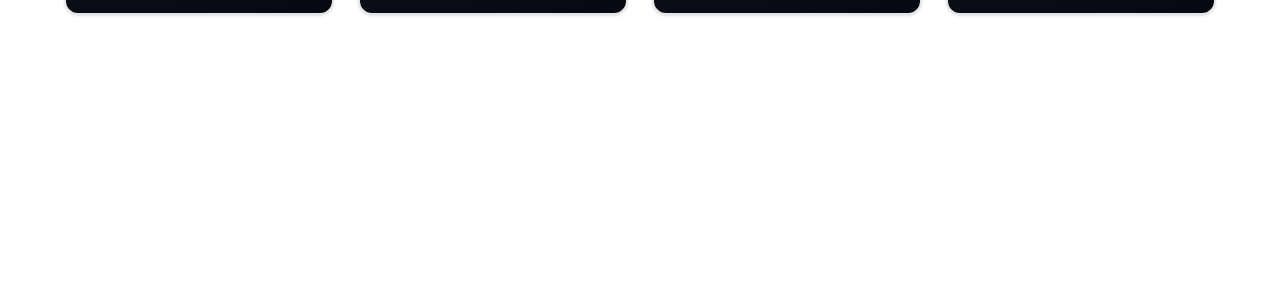
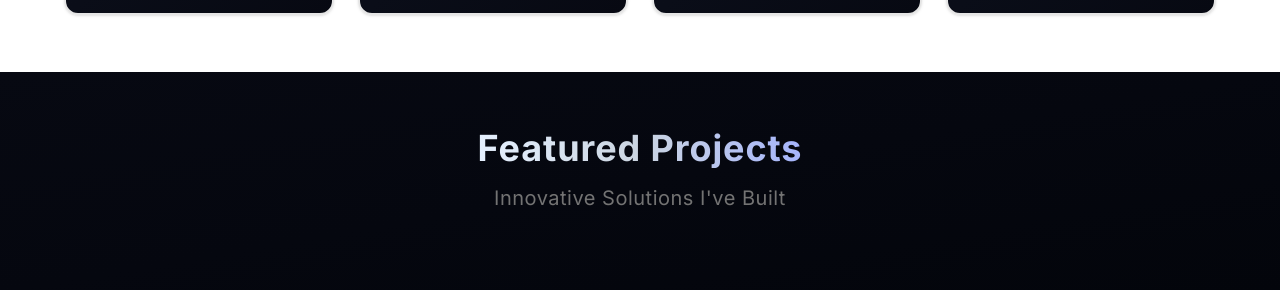
Before and after one commit to Manan0p/Personal-Portfolio, a Next.js app: page / in a window 1280 px wide. Shown: the part 900-1190 px from the top of the page. Before the commit the page ends 972 px from the top, so only its background shows below. Built offline with nearby package versions, Linux system fonts and the light colour scheme.

Commit message:
2nd section done

```diff
--- a/app/page.jsx
+++ b/app/page.jsx
@@ -80,7 +80,7 @@ export default function Home() {
             </div>
           </div>
         </section>
-        <section className="w-full py-7 md:py-14 lg:py-14 bg-background border-b border-white/10 bg-gradient-to-brfrom-[#070912] via-[#05070f] to-[#03050b]">
+        <section className="w-full py-7 md:py-14 lg:py-14 bg-background border-b border-white/10 bg-gradient-to-br">
           <div className="container mx-auto px-4 md:px-6">
             <div className="text-center">
               <h2 className="text-4xl font-bold tracking-wide inline-block bg-[linear-gradient(90deg,#E5F0FF,#CBD5E1,#A5B4FC)] text-transparent bg-clip-text mb-4">Featured Projects</h2>
@@ -108,6 +108,16 @@ export default function Home() {
             })}</div>
           </div>
         </section>
+        <section className="w-full py-7 md:py-14 lg:py-14 bg-background border-b border-white/10 bg-gradient-to-br from-[#070912] via-[#05070f] to-[#03050b]">
+          <div className="container mx-auto px-4 md:px-6">
+            <div className="text-center">
+              <h2 className="text-4xl font-bold tracking-wide inline-block bg-[linear-gradient(90deg,#E5F0FF,#CBD5E1,#A5B4FC)] text-transparent bg-clip-text mb-4">Featured Projects</h2>
+              <div className="text-sm md:text-lg lg:text-xl text-muted-foreground tracking-wide mb-6">
+                Innovative Solutions I've Built
+              </div>
+            </div>
+          </div>
+        </section>
       </main>
     </div>
   );
```
